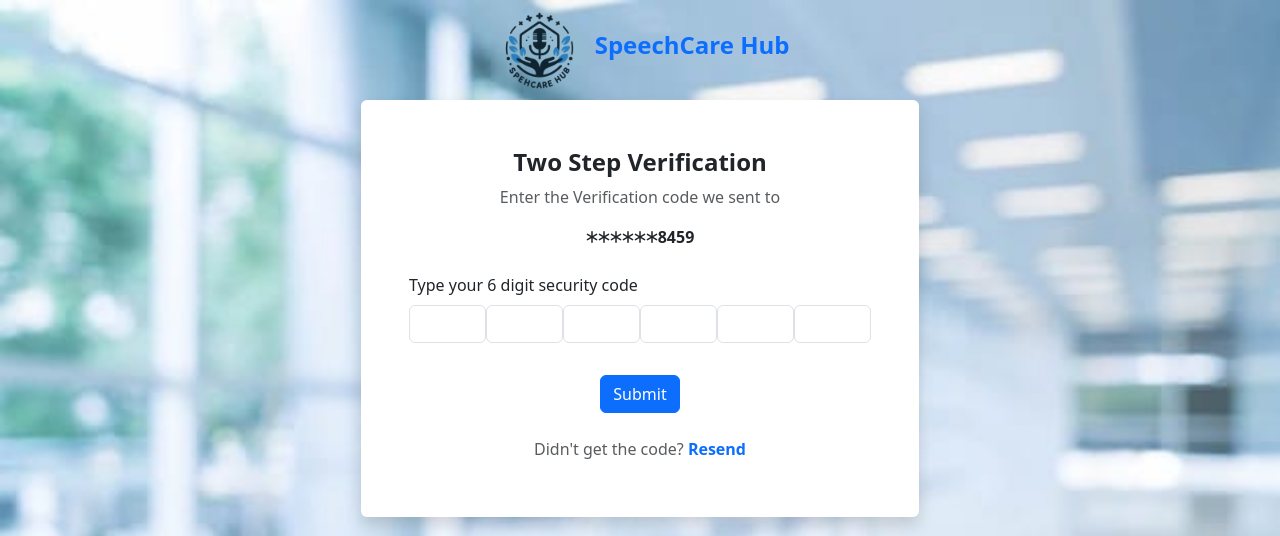
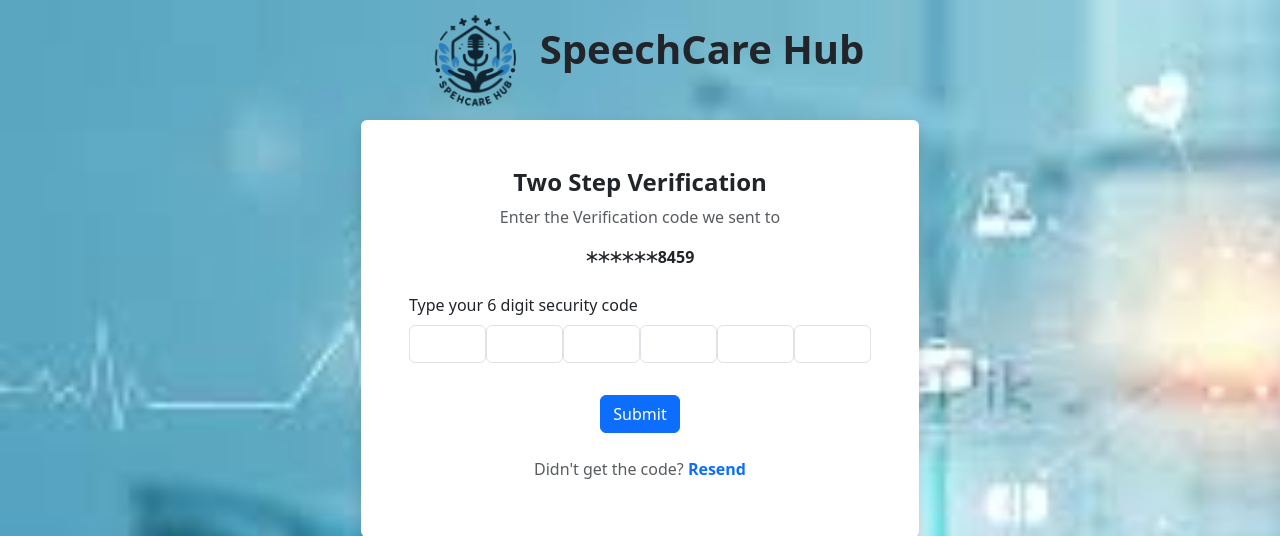
Before and after one commit to AhmedAli07062001/AhmedProject, a Flask app: page /OTP-Verification in a window 1280 px wide. Shown: the top 536 px of the page. Run offline with Flask 3, Linux system fonts and the light colour scheme.

Commit message:
added codes

```diff
--- a/website/templates/OTP Verification.html
+++ b/website/templates/OTP Verification.html
@@ -7,15 +7,15 @@
     <link href="https://cdn.jsdelivr.net/npm/bootstrap@5.3.3/dist/css/bootstrap.min.css" rel="stylesheet">
     <link rel="stylesheet" href="/website/static/images/logo1.png">
 </head>
-<body style="background-image: url('/website/static/images/bg.jpeg');
+<body style="background-image: url('/website/static/images/backgroundotpimage.jpg');
     background-size: cover;
     background-attachment: fixed;">
     <section class="wrapper">
         <div class="container">
             <div class="col-sm-4 offset-sm-2 col-lg-4 offset-lg-3 col-xl-6 offset-xl-3 text-center">
                 <div class="logo">
-                  <img src="/website/static/images/logo1.png" class="img-fluid" alt="logo" style="width: 100px; height: auto;">
-                    <span class="text-primary fs-4 fw-bolder ">SpeechCare Hub</span>
+                  <img src="/website/static/images/logo1.png" class="img-fluid" alt="logo" style="width: 120px; height: auto;">
+                    <span class="text-dark fs-1 fw-bolder style="font-size: 80px; color: #686463;">SpeechCare Hub</span>
                 </div>
                 <form class="rounded bg-white shadow p-5">
                     <h3 class="text-dark fw-bolder fs-4 mb-2">Two Step Verification</h3>
```
Also changed, not shown: website/static/css/login.css (line endings or trailing spaces), website/static/images/background otp image.jpg (added), website/static/images/backgroundotpimage.jpg (added).
